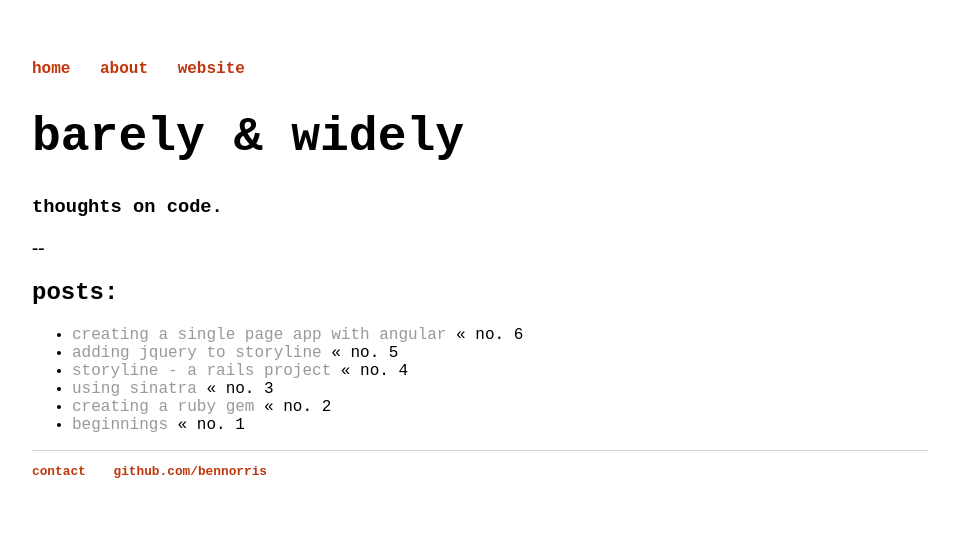
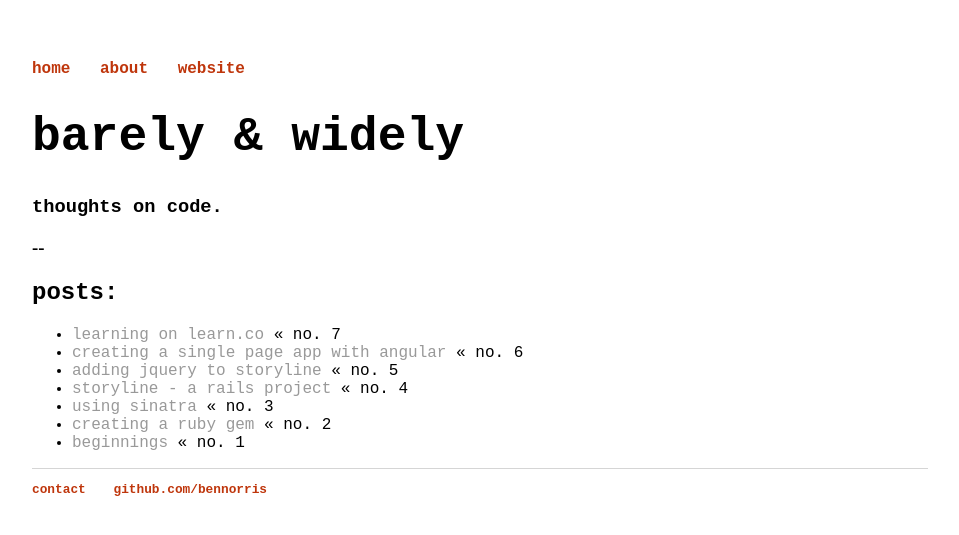
Before and after one commit to bennorris/blog, a Jekyll site: the page built from index.html, in a window 1280 px wide. Shown: the top 535 px of the page, without its empty margins (160-1119 px from the left). Built offline with Jekyll 4.4.1, drawn with Linux system fonts in a browser that asks for light colours.

Commit message:
added new post to index

```diff
--- a/index.html
+++ b/index.html
@@ -8,6 +8,7 @@ title: barely &amp; widely
 	<h3>--</h3>
 	<h2 id="font-fix">posts:</h2>
 	<ul>
+  <li id="font-fix"><a href="http://bennorris.github.io/blog/2016/12/22/learning-on-learn">learning on learn.co</a> « <span>no. 7</span></li>
   <li id="font-fix"><a href="http://bennorris.github.io/blog/2016/12/18/angularjs">creating a single page app with angular</a> « <span>no. 6</span></li>
   <li id="font-fix"><a href="http://bennorris.github.io/blog/2016/12/03/jquery-and-rails">adding jquery to storyline</a> « <span>no. 5</span></li>
   <li id="font-fix"><a href="http://bennorris.github.io/blog/2016/11/06/rails">storyline - a rails project</a> « <span>no. 4</span></li>
```
